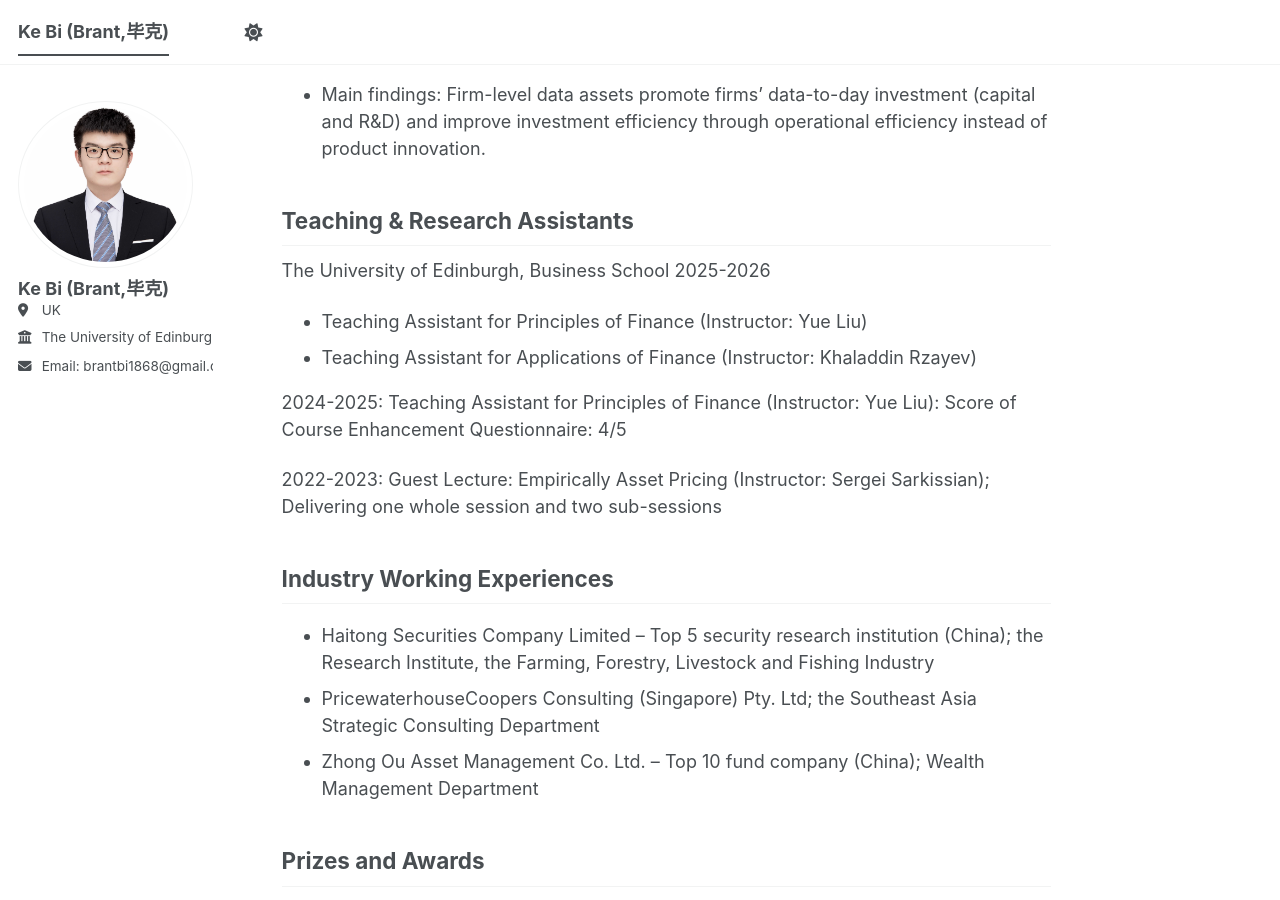
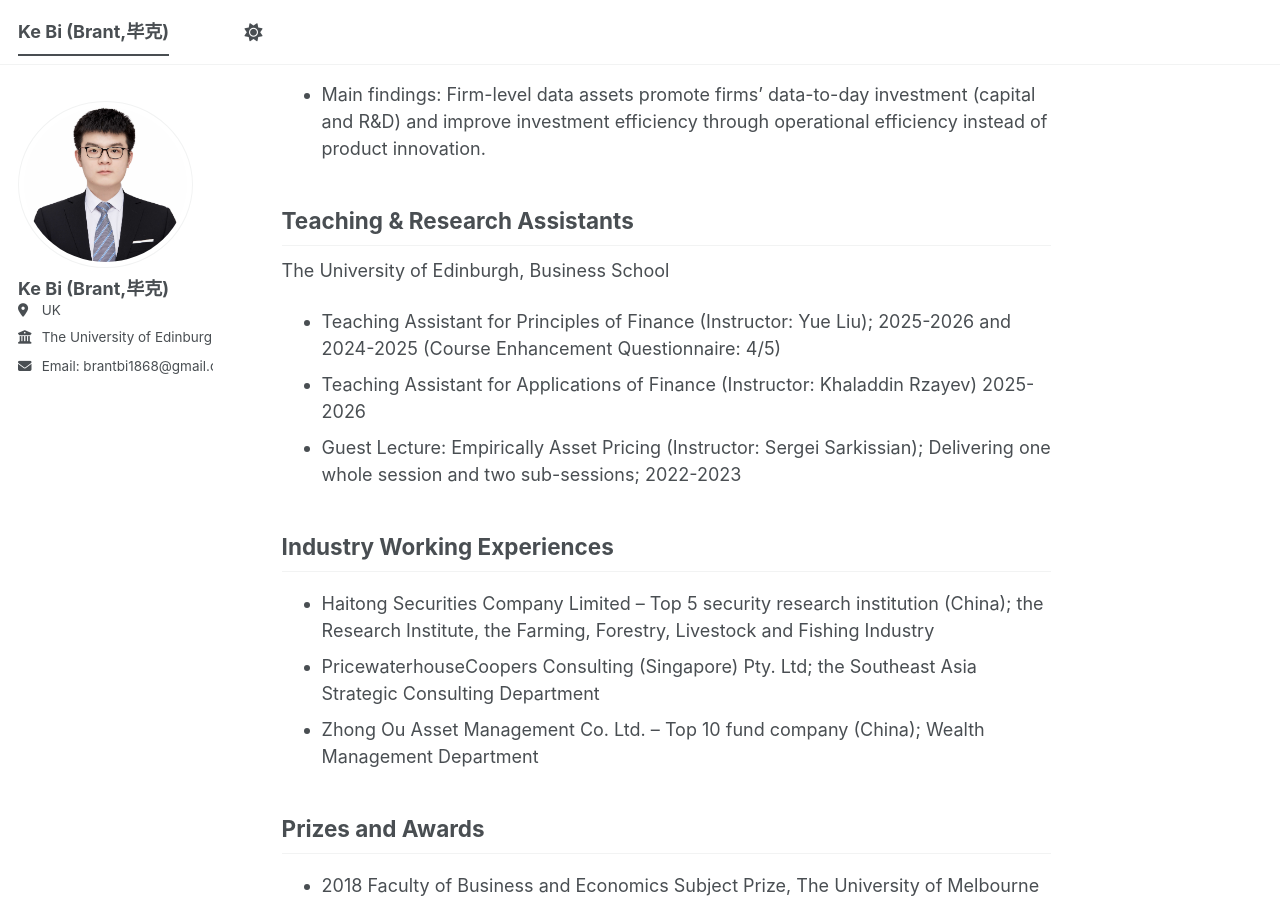
Before and after one commit to brant1868/brant1868.github.io, a Jekyll site: the page built from _pages/about.md, in a window 1280 px wide and 900 px high, scrolled down 1258 px. Built offline with Jekyll 4.4.1, drawn with Linux system fonts in a browser that asks for light colours; a script bundle is joined from its source files by our own code; library files that are not in the unit come from our copies.

Commit message:
Update about.md

```diff
--- a/_pages/about.md
+++ b/_pages/about.md
@@ -38,13 +38,9 @@
 Teaching & Research Assistants
 ------
 The University of Edinburgh, Business School
-2025-2026
-- Teaching Assistant for Principles of Finance (Instructor: Yue Liu)
-- Teaching Assistant for Applications of Finance (Instructor: Khaladdin Rzayev)
-
-2024-2025: Teaching Assistant for Principles of Finance (Instructor: Yue Liu): Score of Course Enhancement Questionnaire: 4/5
-
-2022-2023: Guest Lecture: Empirically Asset Pricing (Instructor: Sergei Sarkissian); Delivering one whole session and two sub-sessions
+- Teaching Assistant for Principles of Finance (Instructor: Yue Liu); 2025-2026 and 2024-2025 (Course Enhancement Questionnaire: 4/5)
+- Teaching Assistant for Applications of Finance (Instructor: Khaladdin Rzayev) 2025-2026
+- Guest Lecture: Empirically Asset Pricing (Instructor: Sergei Sarkissian); Delivering one whole session and two sub-sessions; 2022-2023
 
 Industry Working Experiences
 ------
```
